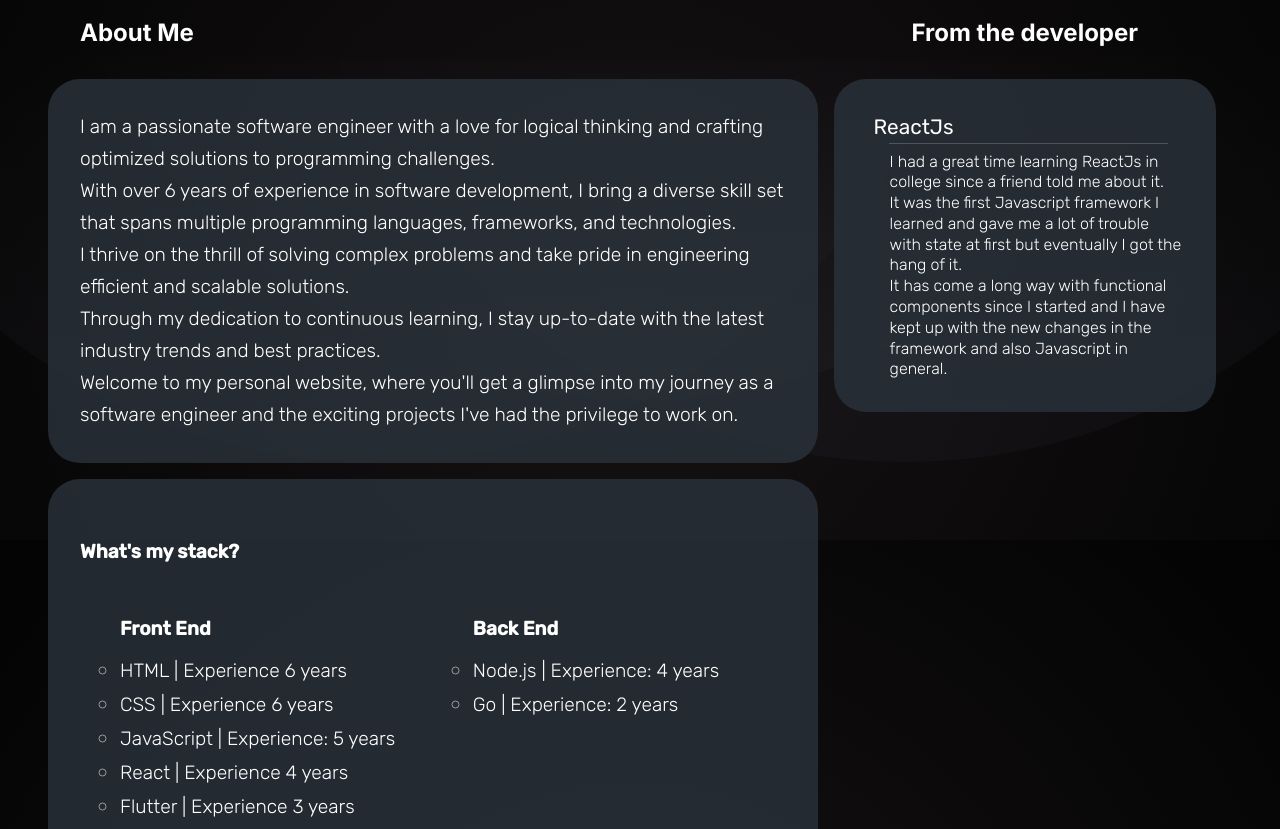
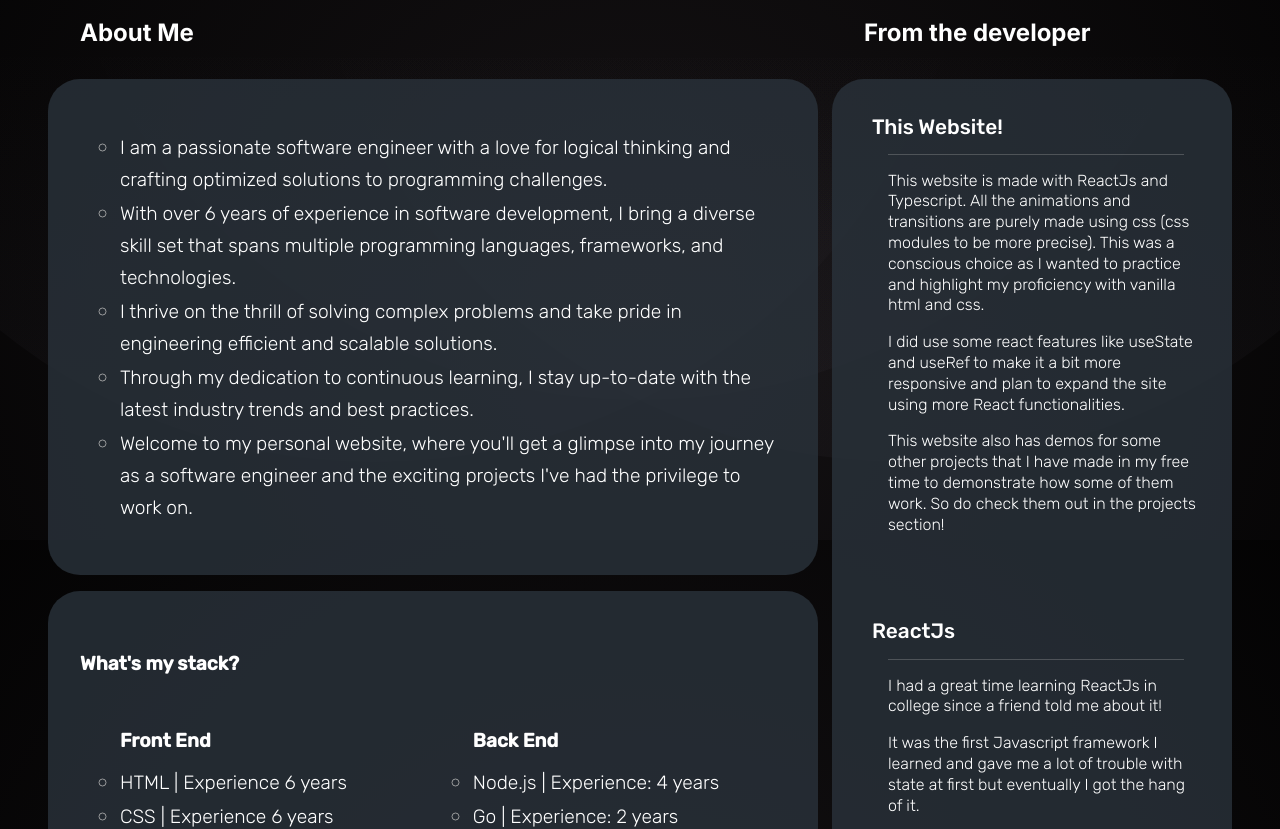
Before and after one commit to ItsHyde-dev/Web-Portfolio, a React (Create React App) app: page /about in a window 1280 px wide. Shown: the part 260-1089 px from the top of the page. Built offline with nearby package versions, Linux system fonts and the light colour scheme.

Commit message:
Finished the website boissssss. Need to add a resume download button thouugh

```diff
--- a/src/components/about-page/about-page.module.css
+++ b/src/components/about-page/about-page.module.css
@@ -23,10 +23,25 @@
     grid-template-columns: 65% 35%;
     margin-top: 2rem;
     padding: 0 3rem;
+    align-items: start;
+    position: relative;
 }
 
 .right_area {
-    padding: 0 1rem;
+    position: absolute;
+    width: calc(35% - 3rem);
+    top: 0;
+    right: 3rem;
+    height: 100%;
+    padding-left: 1rem;
+    display: flex;
+    flex-direction: column;
+    justify-content: flex-start;
+}
+
+.right_area_header {
+    padding-left: 2rem;
+    margin-block-end: 0;
 }
 
 @media (max-width: 900px) {
@@ -64,12 +79,14 @@
 
 .ftd_article_container {
     padding-left: 0.5rem;
+    margin-bottom: 4rem;
 }
 
 .ftd_artice_heading {
     font-size: 1.3rem;
-    font-weight: 400;
+    font-weight: 500;
     font-family: Rubik, sans-serif;
+    padding-bottom: 0.7rem;
 }
 
 .ftd_article_body {
@@ -80,3 +97,32 @@
     margin-top: 0.5rem;
     line-height: 1.3rem;
 }
+
+@media (max-width: 900px) {
+    .right_area{
+        position: relative;
+        width: 100%;
+        height: 100vh;
+        right: 1rem;
+        margin-top: 4rem;
+    }
+}
+
+.ftd_list_container {
+    margin-top: 2rem;
+    display: flex;
+    flex-direction: column;
+    height: calc(100% - 4.5rem);
+}
+
+.ftd_list_container .bubble {
+    height: calc(100% - 4.5rem);
+    margin-top: 0;
+}
+
+.ftd_list_content {
+    display: flex;
+    flex-direction: column;
+    height: 100%;
+    overflow-y: scroll;
+}
--- a/src/components/about-page/about-page.tsx
+++ b/src/components/about-page/about-page.tsx
@@ -27,11 +27,25 @@ function LeftArea() {
     return (
         <>
             <h2 style={{ paddingLeft: "2rem" }}>About Me</h2>
-            <div className={styles.intro_para}>I am a passionate software engineer with a love for logical thinking and crafting optimized solutions to programming challenges. <br />
-                With over 6 years of experience in software development, I bring a diverse skill set that spans multiple programming languages, frameworks, and technologies. <br />
-                I thrive on the thrill of solving complex problems and take pride in engineering efficient and scalable solutions. <br />
-                Through my dedication to continuous learning, I stay up-to-date with the latest industry trends and best practices. <br />
-                Welcome to my personal website, where you'll get a glimpse into my journey as a software engineer and the exciting projects I've had the privilege to work on.</div>
+            <div className={styles.intro_para}>
+                <ul>
+                    <li>
+                        I am a passionate software engineer with a love for logical thinking and crafting optimized solutions to programming challenges.
+                    </li>
+                    <li>
+                        With over 6 years of experience in software development, I bring a diverse skill set that spans multiple programming languages, frameworks, and technologies.
+                    </li>
+                    <li>
+                        I thrive on the thrill of solving complex problems and take pride in engineering efficient and scalable solutions.
+                    </li>
+                    <li>
+                        Through my dedication to continuous learning, I stay up-to-date with the latest industry trends and best practices.
+                    </li>
+                    <li>
+                        Welcome to my personal website, where you'll get a glimpse into my journey as a software engineer and the exciting projects I've had the privilege to work on.
+                    </li>
+                </ul>
+            </div>
 
             <div className={styles.bubble}>
                 <h4>What's my stack? </h4>
@@ -50,7 +64,7 @@ function LeftArea() {
 function RightArea() {
     return (
         <>
-            <h2 style={{ textAlign: "center", marginBottom: "2rem" }}>From the developer</h2>
+            <h2 className={styles.right_area_header}>From the developer</h2>
             <FTDArticleList />
         </>
     )
@@ -60,22 +74,102 @@ function FTDArticleList() {
 
     const articleList = [
         {
+            title: "This Website!",
+            body: <div>
+                <p>
+                    This website is made with ReactJs and Typescript. All the animations and transitions are purely made using css (css modules to be more precise). This was a conscious choice as I wanted to practice and highlight my proficiency with vanilla html and css.
+                </p>
+                <p>
+                    I did use some react features like useState and useRef to make it a bit more responsive and plan to expand the site using more React functionalities.
+                </p>
+                <p>
+                    This website also has demos for some other projects that I have made in my free time to demonstrate how some of them work. So do check them out in the projects section!
+                </p>
+            </div>
+        },
+        {
             title: "ReactJs",
             body: <div>
-            I had a great time learning ReactJs in college since a friend told me about it.<br/>
-            It was the first Javascript framework I learned and gave me a lot of trouble with state at first but eventually I got the hang of it.<br/>
+                <p>
+                    I had a great time learning ReactJs in college since a friend told me about it!</p>
+                <p>
+                    It was the first Javascript framework I learned and gave me a lot of trouble with state at first but eventually I got the hang of it.</p>
+                <p>
                     It has come a long way with functional components since I started and I have kept up with the new changes in the framework and also Javascript in general.
+                </p>
+            </div>
+        },
+        {
+            title: "Rust",
+            body: <div>
+                <p>
+                    My journey with rust started recently as I was looking for a new language to refresh my mind.
+                </p>
+                <p>
+                    I was interested to learn it since it was the most loved language according to stack overflow.
+                </p>
+                <p>
+                    It took me a little while to understand the concepts but in the end it helped me understand low level programming concepts and helped improve my understanding of coding in general.
+                </p>
+                <p>
+                    It is an amazing language with a lot to offer to those who take the time to understand it (me). It does leave you wishing that other languages had these features.
+                </p>
+            </div>
+        },
+        {
+            title: "Flutter",
+            body: <div>
+                <p>
+                    Flutter was my go to framework for making any kind of front end for about 2 years from 2020 to 2022
+                </p>
+                <p>
+                    It is really intuitive and after spending some time with it I feel pretty confident in making applications for any device with it.
+                </p>
+                <p>
+                    Infact one of the projects listed on the project page (Helix) has been my go to application for writing some songs in my free time.
+                    I made it tailored to my own requirements using flutter and firebase.
+                </p>
+            </div>
+        },
+        {
+            title: "ChatGPT",
+            body: <div>
+                <p>
+                    I don't really use it since it's launch. But I see the potential.
+                </p>
+                <p>
+                    Maybe after it matures a little it will be more useful to my work.
+                </p>
+            </div>
+        },
+        {
+                title: "Future Scope",
+                body: <div>
+                <p>
+                    Adding more cool features to this website and maybe making a dedicated backend just for this website will be coming in the future.
+                </p>
+                <p>
+                    I might use this website as an outlet for my thoughts i.e. a blog section might come to the website.
+                </p>
+                <p>
+                    A section for advice or a contact section where people can send me messages directly will be added.
+                    Might configure an smtp server for that. Maybe it's already in the works 😉
+                </p>
                 </div>
             }
     ]
 
     return (
+        <div className={styles.ftd_list_container}>
             <div className={styles.bubble}>
+                <div className={styles.ftd_list_content}>
                     {
                         articleList.map(({ title, body }: { title: string, body: ReactNode }) => (
                             FTDArticle(title, body)
                         ))
                     }
+                </div>
+            </div>
         </div>
     )
 }
--- a/src/components/home/homepage.module.css
+++ b/src/components/home/homepage.module.css
@@ -17,12 +17,77 @@
     font-size: 3rem;
     width: 69%;
     animation-duration: 5s;
+    transition: font-size 0.3s ease-in-out;
 }
 
 .row{
     display: flex;
     flex-direction: row;
     align-items: center;
+}
+
+
+.italics {
+    font-style: italic;
+}
+
+.small1 {
+    font-size: 1.5rem;
+    font-weight: 300;
+    color: rgba(180, 180, 180, 1);
+    transition: font-size 0.3s ease-in-out;
+}
+
+.ht {
+    font-family: 'Roboto';
+    font-size: 5rem;
+    font-weight: bold;
+    text-align: left;
+    margin: 0;
+    animation-name: slide-in-left;
+    animation-duration: 1s;
+    transition: font-size 0.3s ease-in-out;
+}
+
+.ht2{
+    font-size: 3rem;
+    animation-duration: 1.25s;
+    transition: font-size 0.3s ease-in-out;
+}
+
+.header_div {
+    margin: 5% 0% 5% 8%;
+    margin-right: auto;
+}
+
+.expanding_divider {
+    background-color: rgba(180, 180, 180, 0.2);
+    width: 70%;
+    height: 1px;
+    animation-duration: 1.5s;
+}
+
+.contact_me_title {
+    height: 10vh;
+    font-size: 1.5rem;
+    font-family: 'Rubik';
+    display: flex;
+    justify-content: center;
+    align-items: center;
+    cursor: pointer;
+    animation: bounce 2s ease-in-out infinite;
+}
+
+@keyframes bounce {
+    0% {
+        transform: translateY(0);
+    }
+    50% {
+        transform: translateY(0.3rem);
+    }
+    100% {
+        transform: translateY(0);
+    }
 }
 
 @media (width < 768px) {
@@ -32,9 +97,21 @@
     .image_container{
         display: none;
     }
+    .ht {
+        font-size: 3rem;
+    }
+    .ht2 {
+        font-size: 2.5rem;
+    }
+    .parah_text {
+        font-size: 2.5rem;
+    }
+    .small1 {
+        font-size: 1.5rem;
+    }
 }
 
-@media (width > 768px) {
+@media (min-width: 768px) {
     .contact_image {
         position: relative;
         height: 10rem;
@@ -98,63 +175,3 @@
     }
 
 }
-
-.italics {
-    font-style: italic;
-}
-
-.small1 {
-    font-size: 1.5rem;
-    font-weight: 300;
-    color: rgba(180, 180, 180, 1)
-}
-
-.ht {
-    font-family: 'Roboto';
-    font-size: 5rem;
-    font-weight: bold;
-    text-align: left;
-    margin: 0;
-    animation-name: slide-in-left;
-    animation-duration: 1s;
-}
-
-.ht2{
-    font-size: 3rem;
-    animation-duration: 1.25s;
-}
-
-.header_div {
-    margin: 5% 0% 5% 8%;
-    margin-right: auto;
-}
-
-.expanding_divider {
-    background-color: rgba(180, 180, 180, 0.2);
-    width: 70%;
-    height: 1px;
-    animation-duration: 1.5s;
-}
-
-.contact_me_title {
-    height: 10vh;
-    font-size: 1.5rem;
-    font-family: 'Rubik';
-    display: flex;
-    justify-content: center;
-    align-items: center;
-    cursor: pointer;
-    animation: bounce 2s ease-in-out infinite;
-}
-
-@keyframes bounce {
-    0% {
-        transform: translateY(0);
-    }
-    50% {
-        transform: translateY(0.3rem);
-    }
-    100% {
-        transform: translateY(0);
-    }
-}
--- a/src/components/home/homepage.tsx
+++ b/src/components/home/homepage.tsx
@@ -57,12 +57,12 @@ function HomepageTopSection() {
         <>
             <div className={styles.row}>
                 <div className={styles.header_div}>
-                    <h1 className={`
+                    <div className={`
                     ${styles.ht}
                     ${animation.slide_in_left}
                 `}>
                         Hello <br />
-                    </h1>
+                    </div>
                     <h2 className={`
                     ${styles.ht}
                     ${styles.ht2}
```
Lines whose indentation alone changed are shown as unchanged.
